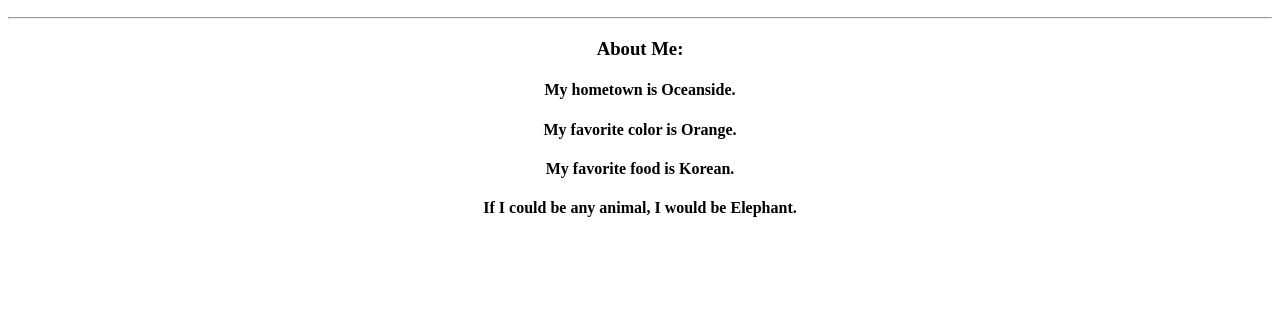
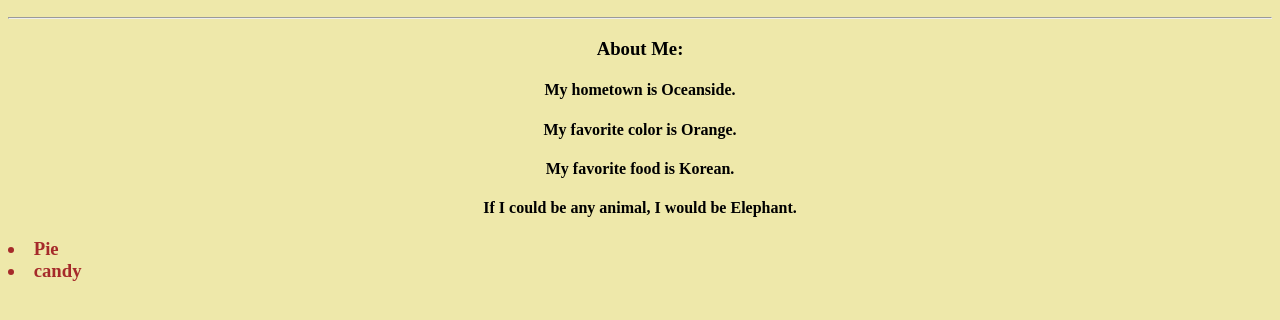
Before and after one commit to kayishau/My-first-repo, a plain HTML site: page index.html in a window 1280 px wide. Shown: the part 96-416 px from the top of the page. Drawn offline with Linux system fonts and the light colour scheme.

Commit message:
New-Update

```diff
--- a/index.html
+++ b/index.html
@@ -4,8 +4,12 @@
 			<meta charset="utf-8">
 			<meta name="viewport" content="width=device-width">
 			<title>My Profile</title>
+
+
 		  </head>
 		  <body>
+			<link rel="stylesheet" href="./style.css">
+
 			<div align="center">
 				<h1>Kayisha</h1>
 				<h2>Software Developer</h2>
@@ -16,5 +20,12 @@
 					<h4>My favorite food is Korean.</h4>
 					<h4>If I could be any animal, I would be Elephant.</h4>
 			</div>
+			<h3><li>Pie</li>
+				<li>candy</li>
+
+			</h3>
+			<h4><a href=""></a></h4>
+
 		  </body>
+
 		</html>
--- /dev/null
+++ b/style.css
@@ -0,0 +1,9 @@
+body{
+    background-color: palegoldenrod;
+}
+img{
+
+}
+li{
+    color: brown;
+}
```
Also changed, not shown: about.html (added).
